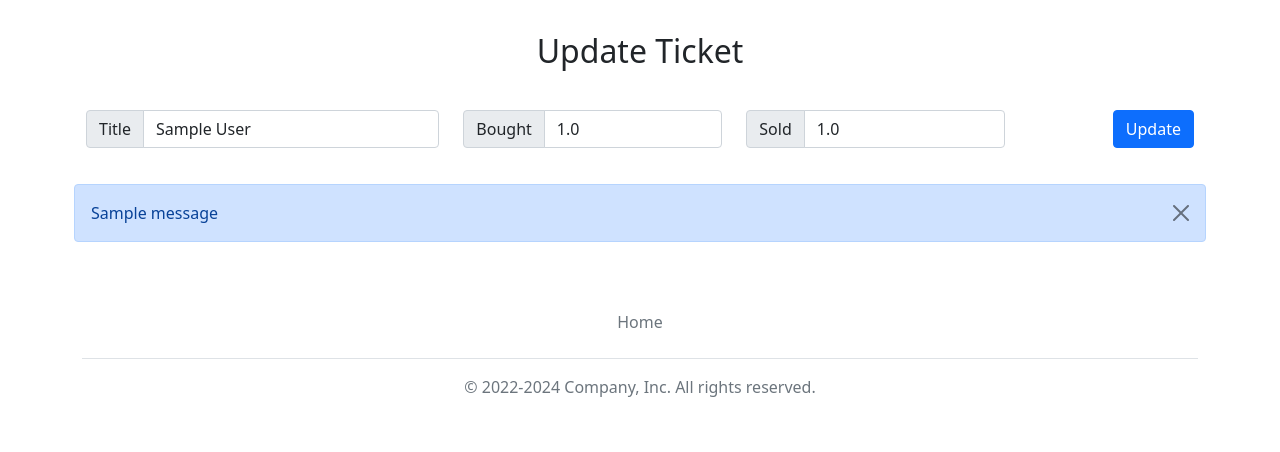
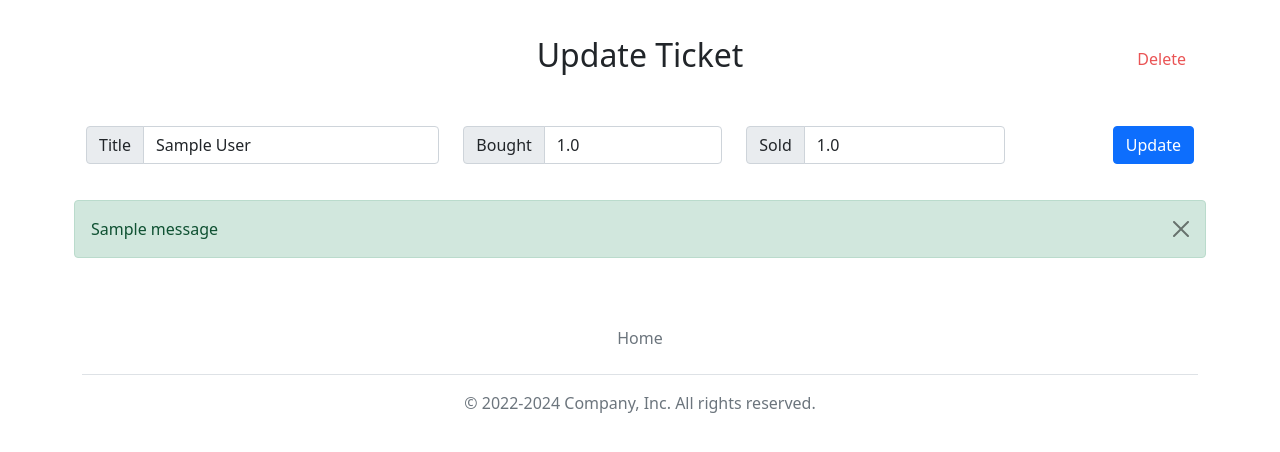
Before and after one commit to Kolabogat/resale_profit_manager, a Django app: page /update/1 in a window 1280 px wide. Shown: the part 138-590 px from the top of the page. Run offline with Django 4.2, Linux system fonts and the light colour scheme; a user stored in the database is signed in; tables that the repository leaves empty hold one stand-in row (values such as "Sample post"); one stand-in notice (Sample message) is shown; some libraries are stand-ins or nearby versions.

Commit message:
Added delete_ticket function

```diff
--- a/backend/accounting/templates/accounting/update_ticket.html
+++ b/backend/accounting/templates/accounting/update_ticket.html
@@ -4,7 +4,33 @@
 
 {% block content %}
 
-    <h2 class="p-2" style="text-align: center;">Update Ticket</h2>
+    <div class="p-1 container row mb-2" style="margin: auto;">
+        <div class="col-3"></div>
+        <div class="col-6"><h2 class="p-2" style="text-align: center;">Update Ticket</h2></div>
+        <div class="col-3"  style="text-align: right; margin: auto;">
+            <!-- Button trigger modal -->
+            <a type="button" data-bs-toggle="modal" data-bs-target="#deleteModal" class="p-2" style="color: #ea5455; text-decoration-line: none;">Delete</a>
+        </div>
+    </div>
+
+    <!-- Modal -->
+    <div class="modal fade" id="deleteModal" tabindex="-1" aria-labelledby="deleteModalLabel" aria-hidden="true">
+        <div class="modal-dialog">
+            <div class="modal-content">
+                <div class="modal-header">
+                    <h5 class="modal-title" id="deleteModalLabel">Delete Ticket</h5>
+                    <button type="button" class="btn-close" data-bs-dismiss="modal" aria-label="Close"></button>
+                </div>
+                <div class="modal-body">
+                    <p>Are you sure? You want to delete ticket: "{{ ticket.title }}"?</p>
+                </div>
+                <div class="modal-footer">
+                    <button type="button" class="btn btn-secondary" data-bs-dismiss="modal">Close</button>
+                    <a href="{{ ticket.get_delete_url }}" type="button" class="btn btn-danger">Delete</a>
+                </div>
+            </div>
+        </div>
+    </div>
 
     <div style="height: 20px;"></div>
 
@@ -39,11 +65,12 @@
 
     <div class="p-1 container row mb-2" style="margin: auto;">
     {% for message in messages %}
-        <div class="alert alert-primary alert-dismissible fade show" role="alert">
+        <div class="alert alert-{% if 'error' in message.tags %}danger{% else %}{{ message.tags }}{% endif %} alert-dismissible fade show" role="alert">
             {{ message }}
             <button type="button" class="btn-close" data-bs-dismiss="alert" aria-label="Close"></button>
         </div>
     {% endfor %}
     </div>
 
+
 {% endblock %}
--- a/backend/accounting/urls.py
+++ b/backend/accounting/urls.py
@@ -6,4 +6,5 @@ urlpatterns = [
     path('', view_tickets, name='home'),
     path('add/', add_ticket, name='add_ticket'),
     path('update/<int:pk>', update_ticket, name='update_ticket'),
+    path('delete/<int:pk>', delete_ticket, name='delete_ticket'),
 ]
--- a/backend/accounting/views.py
+++ b/backend/accounting/views.py
@@ -76,7 +76,7 @@ def add_ticket(request):
             ticket.profit = round(ticket.sold - ticket.bought, 2)
             ticket.closed = 'True'
         ticket.save()
-        messages.success(request, 'Ticket added successfully')
+        messages.success(request, f'Ticket "{ticket.title}"  added successfully')
         return redirect(f'add_ticket')
     else:
         form = TicketForm()
@@ -90,21 +90,35 @@ def add_ticket(request):
 
 @login_required
 def update_ticket(request, pk=None):
-    obj = get_object_or_404(Ticket, pk=pk, user=request.user, deleted=False)
-    form = TicketForm(instance=obj)
-    if request.method == "POST":
-        form = TicketForm(request.POST or None, instance=obj)
+    ticket = get_object_or_404(Ticket, pk=pk, user=request.user, deleted=False)
+    form = TicketForm(instance=ticket)
+    if request.method == 'POST':
+        form = TicketForm(request.POST or None, instance=ticket)
         if form.is_valid():
             ticket = form.save(commit=False)
             if ticket.sold:
                 ticket.profit = round(ticket.sold - ticket.bought, 2)
                 ticket.closed = 'True'
             ticket.save()
-            messages.success(request, 'Ticket successfully changed.')
+            messages.success(request, f'Ticket "{ticket.title}" successfully changed.')
             return redirect('home')
 
     context = {
         'form': form,
         'title': 'Update ticket',
+        'ticket': ticket
     }
     return render(request, 'accounting/update_ticket.html', context)
+
+
+@login_required
+def delete_ticket(request, pk=None):
+    try:
+        ticket = get_object_or_404(Ticket, pk=pk, user=request.user, deleted=False)
+        if ticket:
+            ticket.deleted = True
+            ticket.save()
+            messages.warning(request, f'Ticket "{ticket.title}" successfully deleted.')
+    except Exception:
+        messages.error(request, f'Ticket with ID: "{pk}" not found.')
+    return redirect('home')
```
